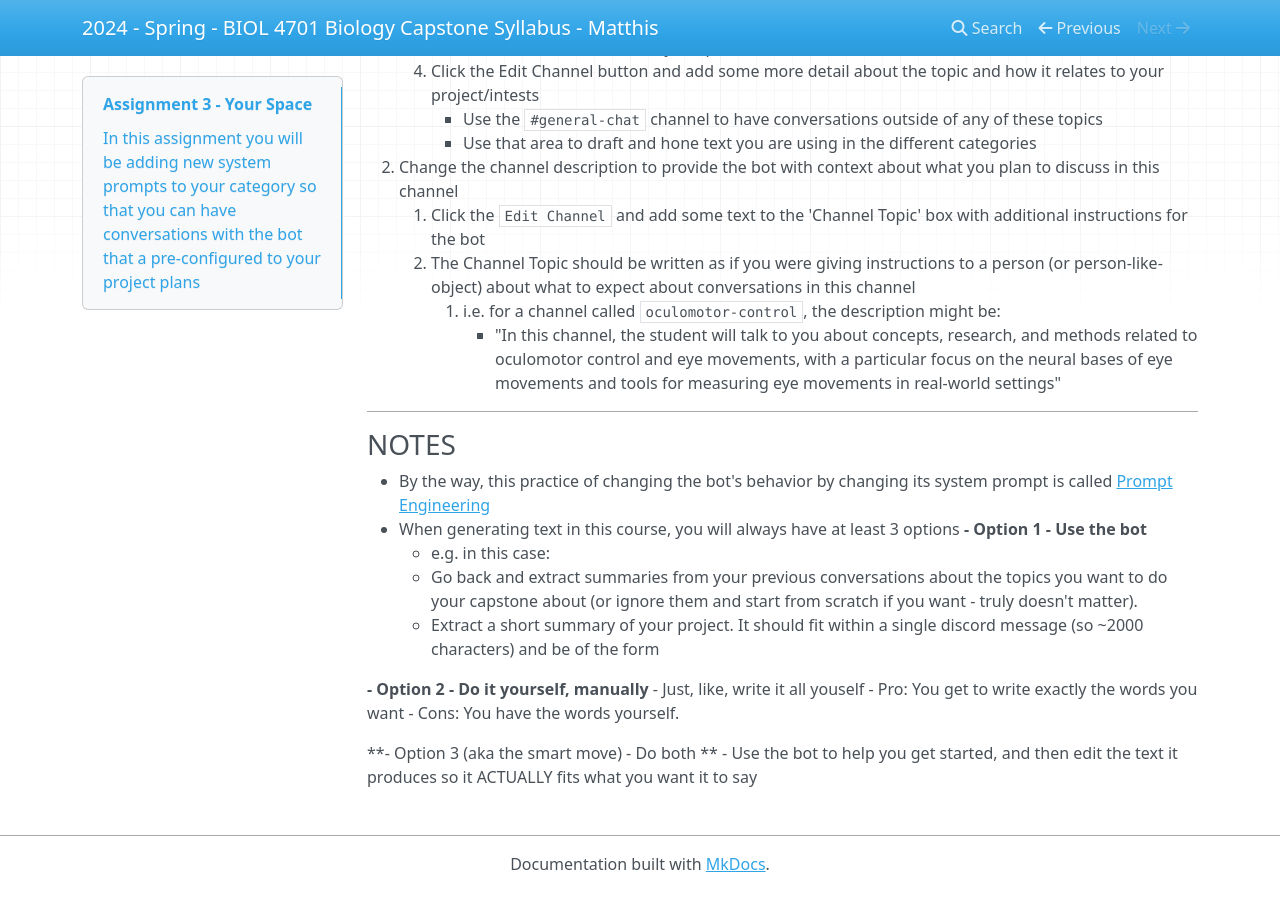
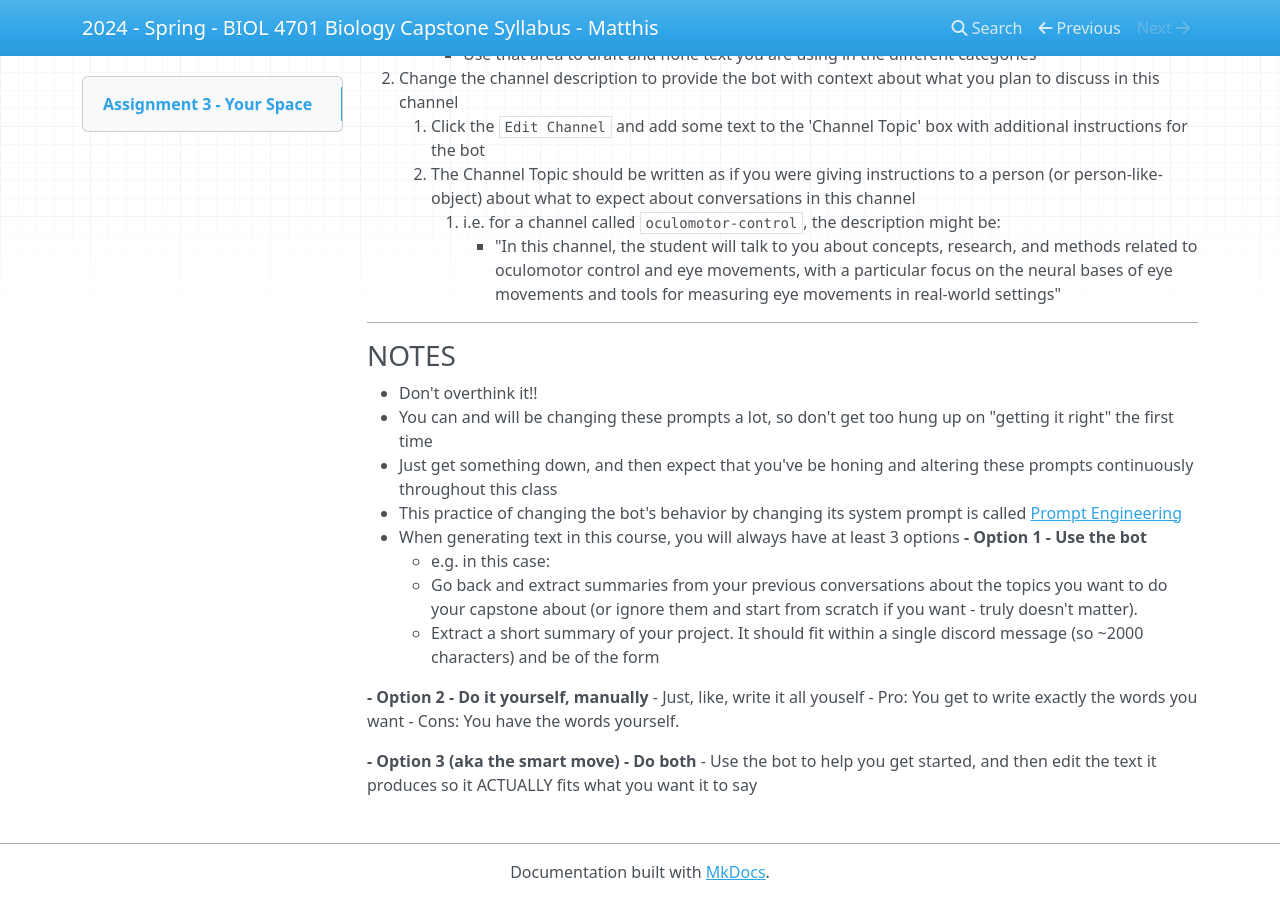
Before and after one commit to HumanMovementNeuroscience/capstone, an MkDocs documentation site: the page built from docs/course_materials/assignments/assignment3/assignment3-student-instructions.md, in a window 1280 px wide and 900 px high, scrolled down 1642 px. Built offline with MkDocs 1.6.1, drawn with Linux system fonts in a browser that asks for light colours; nearby versions of some CDN libraries.

Commit message:
Feb 7, 2024, 3:00 PM

```diff
--- a/docs/course_materials/assignments/assignment3/assignment3-student-instructions.md
+++ b/docs/course_materials/assignments/assignment3/assignment3-student-instructions.md
@@ -15,8 +15,9 @@
   - Specifically, every message tagged with a `🤖` reaction/emoji is added to the bots' 'System Prompt'
     - The 'System Prompt' is (roughly speaking) a set of instructions that is stuffed into the bot's head to define its behavior
 - In this assignment you will be adding new system prompts to your category so that you can have conversations with the bot that a pre-configured to your project plans
---
+---
 ### Task - set up your space
+
 #### Step 1 - Setting up the Bot Prompt channel (#🤖-prompt-settings)
  - Go into the `🤖-prompt-settings`
  - Send a message to that channel that includes:
@@ -65,7 +66,10 @@
 
 ---
 ### NOTES
-- By the way, this practice of changing the bot's behavior by changing its system prompt is called [Prompt Engineering](https://platform.openai.com/docs/guides/prompt-engineering)
+- Don't overthink it!!
+  - You can and will be changing these prompts a lot, so don't get too hung up on "getting it right" the first time
+  - Just get something down, and then expect that you've be honing and altering these prompts continuously throughout this class
+- This practice of changing the bot's behavior by changing its system prompt is called [Prompt Engineering](https://platform.openai.com/docs/guides/prompt-engineering)
 - When generating text in this course, you will always have at least 3 options
   **-  Option 1 - Use the bot**
      - e.g. in this case:
@@ -77,5 +81,5 @@
       - Pro: You get to write exactly the words you want
       - Cons: You have the words yourself.
 
-  **- Option 3 (aka the smart move) - Do both **
-      - Use the bot to help you get started, and then edit the text it produces so it ACTUALLY fits what you want it to say
+  **- Option 3 (aka the smart move) - Do both**
+    - Use the bot to help you get started, and then edit the text it produces so it ACTUALLY fits what you want it to say
```
